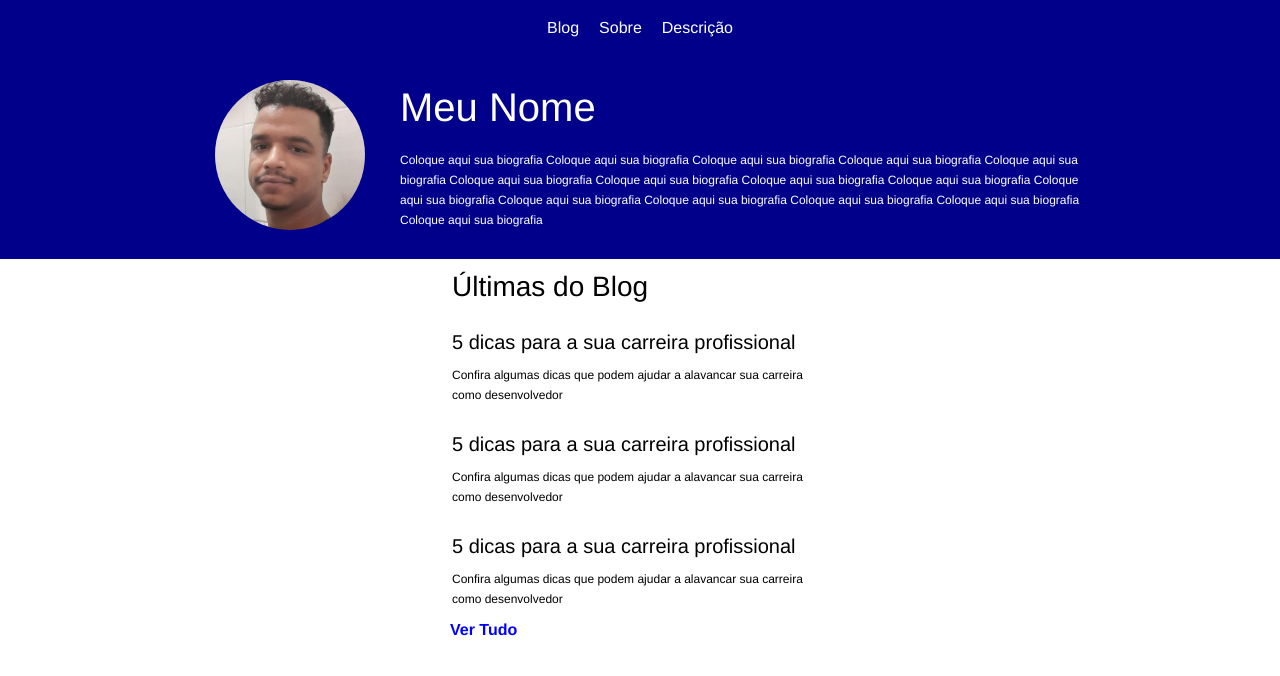
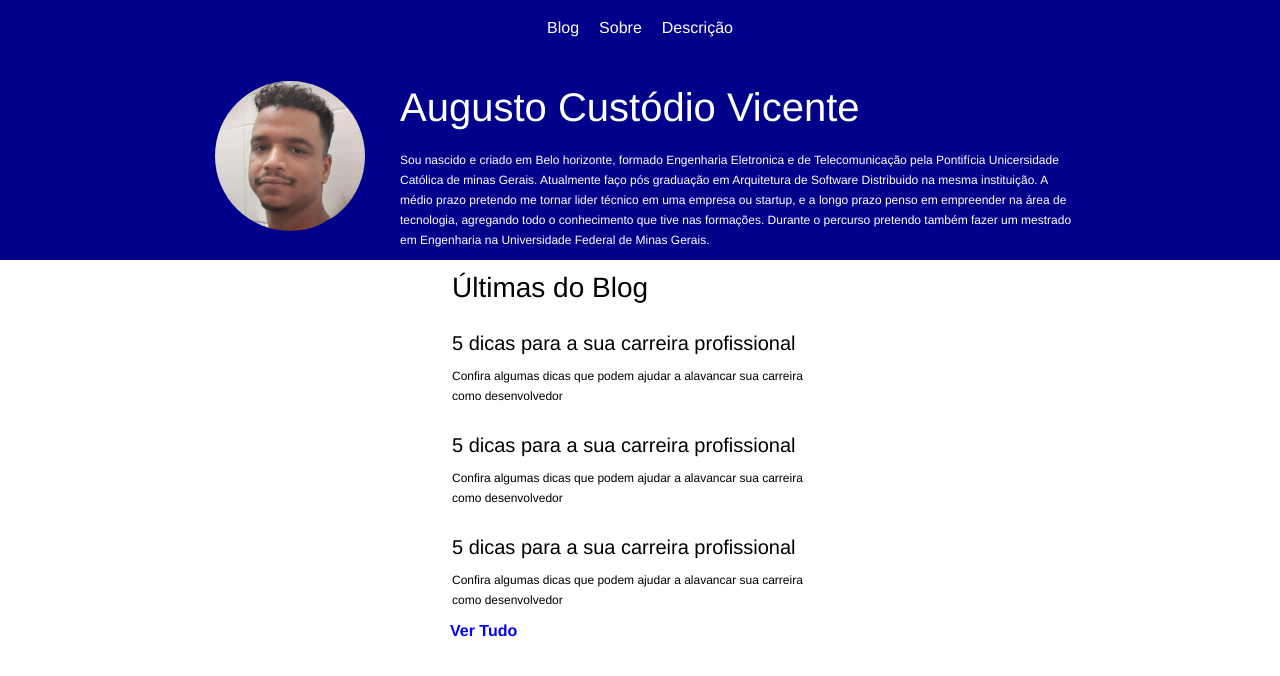
Before and after one commit to agvicente/angularaulas, an Angular app in the folder angularaulas/: page / in a window 1280 px wide. Shown: the top 676 px of the page. Built offline with nearby package versions, Linux system fonts and the light colour scheme.

Commit message:
Nome e biografia

```diff
--- a/angularaulas/src/app/app.component.html
+++ b/angularaulas/src/app/app.component.html
@@ -22,13 +22,9 @@
           <img class="eu" src="assets/imagens/foto.jpeg"/>
         </div>
         <div class="biografia">
-          <h1>Meu Nome</h1>
+          <h1>{{nome}}</h1>
           <p>
-            Coloque aqui sua biografia Coloque aqui sua biografia Coloque aqui sua biografia
-            Coloque aqui sua biografia Coloque aqui sua biografia Coloque aqui sua biografia
-            Coloque aqui sua biografia Coloque aqui sua biografia Coloque aqui sua biografia
-            Coloque aqui sua biografia Coloque aqui sua biografia Coloque aqui sua biografia
-            Coloque aqui sua biografia Coloque aqui sua biografia Coloque aqui sua biografia
+            {{biografia}}
           </p>
         </div>
       </div>
--- a/angularaulas/src/app/app.component.ts
+++ b/angularaulas/src/app/app.component.ts
@@ -7,5 +7,6 @@ import { Component } from '@angular/core';
 
 export class AppComponent {
 
-
+nome: string = 'Augusto Custódio Vicente';
+biografia: string = 'Sou nascido e criado em Belo horizonte, formado Engenharia Eletronica e de Telecomunicação pela Pontifícia Unicersidade Católica de minas Gerais. Atualmente faço pós graduação em Arquitetura de Software Distribuido na mesma instituição. A médio prazo pretendo me tornar lider técnico em uma empresa ou startup, e a longo prazo penso em empreender na área de tecnologia, agregando todo o conhecimento que tive nas formações. Durante o percurso pretendo também fazer um mestrado em Engenharia na Universidade Federal de Minas Gerais.';
 }
```
